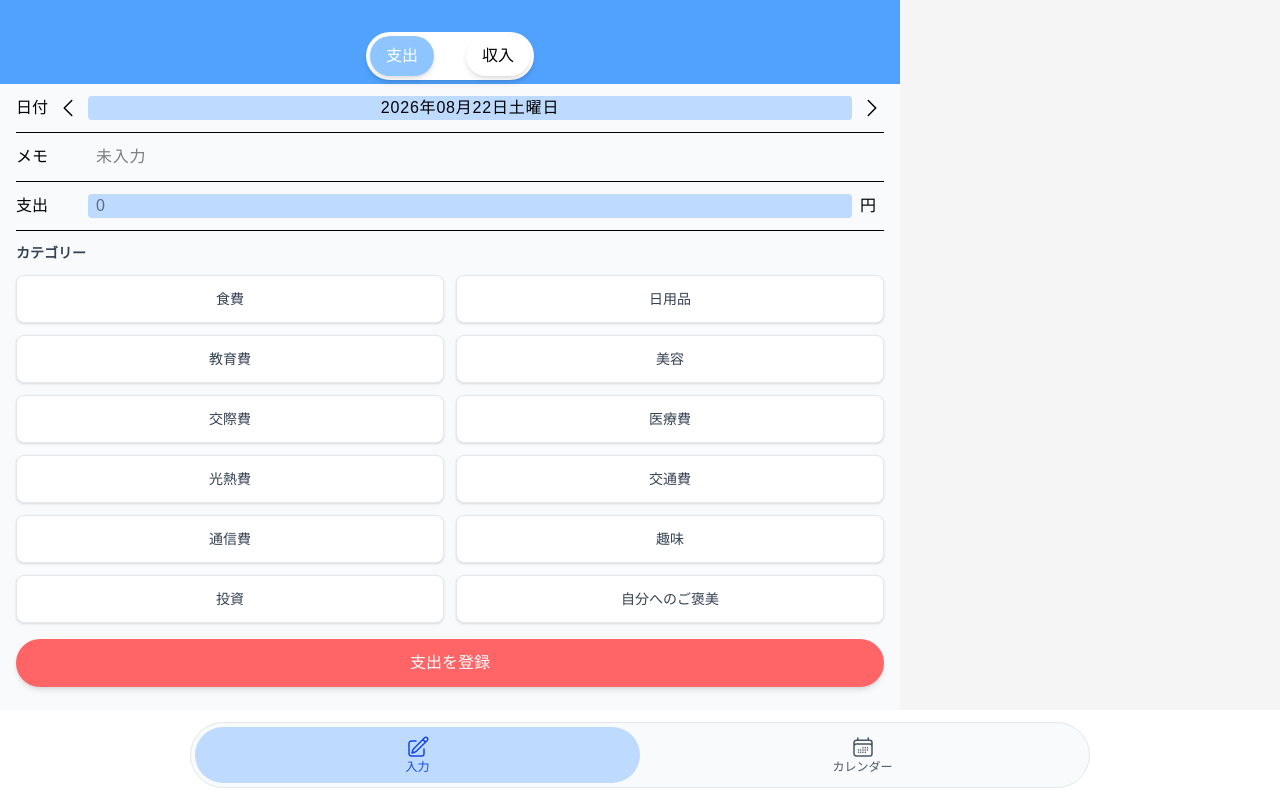
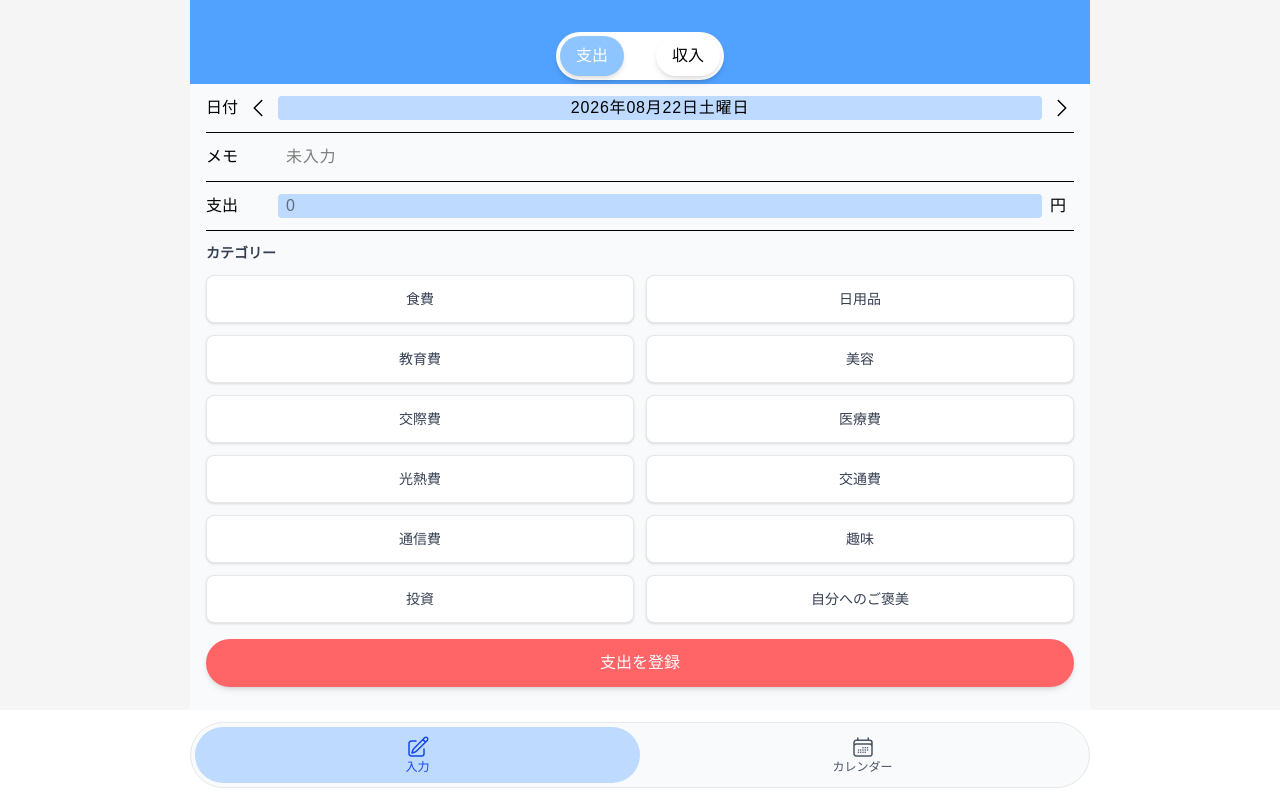
Before and after one commit to hidamari426/frontend, a React (Vite) app: page / in a window 1280 px wide. Built offline with nearby package versions, Linux system fonts and the light colour scheme.

Commit message:
本文をPC画面で中央寄せにする

```diff
--- a/src/index.css
+++ b/src/index.css
@@ -9,3 +9,9 @@ body {
   font-family: sans-serif;
   background: #f5f5f5;
 }
+
+#root {
+  display: flex;
+  min-height: 100dvh;
+  justify-content: center;
+}
```
